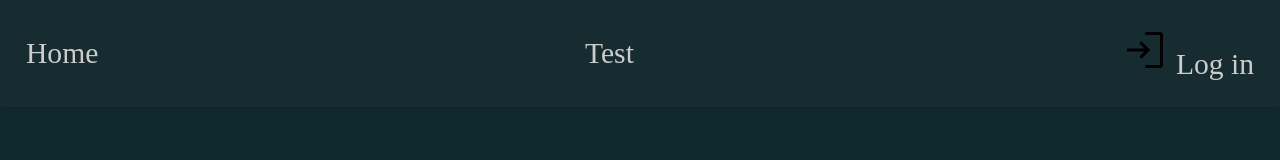
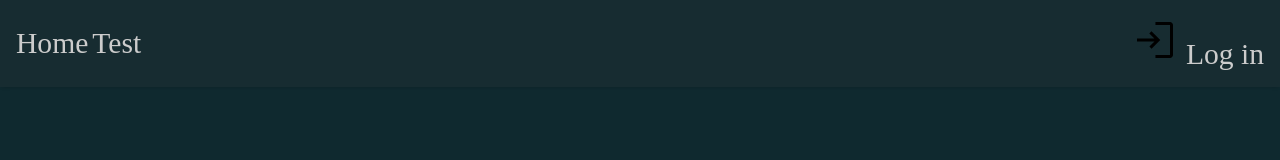
Before and after one commit to mtkonge/virtual-gambling-site, a plain HTML site: page index.html in a window 1280 px wide. Drawn offline with Linux system fonts and the light colour scheme.

Commit message:
small changes

```diff
--- a/index.html
+++ b/index.html
@@ -9,13 +9,13 @@
 </head>
 <body>
     <header class="topnav">
-        <a class="navbar-button" href="/">Home</a>
         <nav class="main-nav">
+            <a class="navbar-button" href="/">Home</a>
             <a class="navbar-button" href="#test">Test</a>
         </nav>
-        <a class="navbar-button" href="login">
-            <img class="navbar-login-image" src="images/login.svg">
-            <span id="navbar-login-text" href="login">Log in</span>
+        <a id="navbar-account-button" class="navbar-button" href="login">
+            <img id="navbar-account-image" src="images/login.svg">
+            <span id="navbar-account-text" href="login">Log in</span>
         </a>
     </header>
 </body>
--- a/style.css
+++ b/style.css
@@ -21,15 +21,15 @@ body {
     padding: 1rem 1rem
   }
 
-
-
+#navbar-account-button {
+    gap: 0.5em;
+}
 
 .navbar-button {
 color: #CCCCCC;
 text-decoration: none;
 align-items: center;
 font-size: 1.85rem;
-    padding: 10px;
 }
 
 .topnav a:hover {
```
Lines whose indentation alone changed are shown as unchanged.
